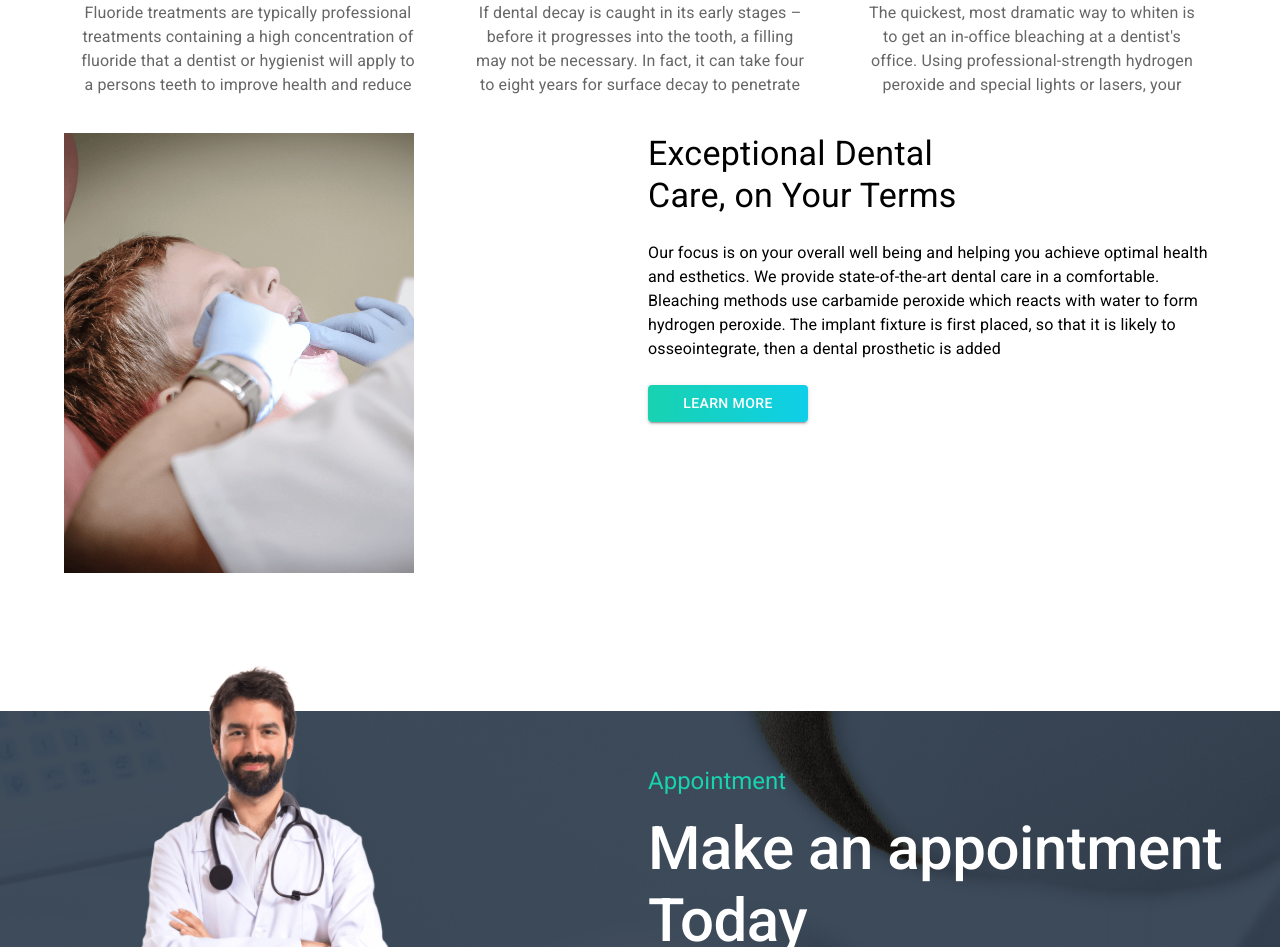
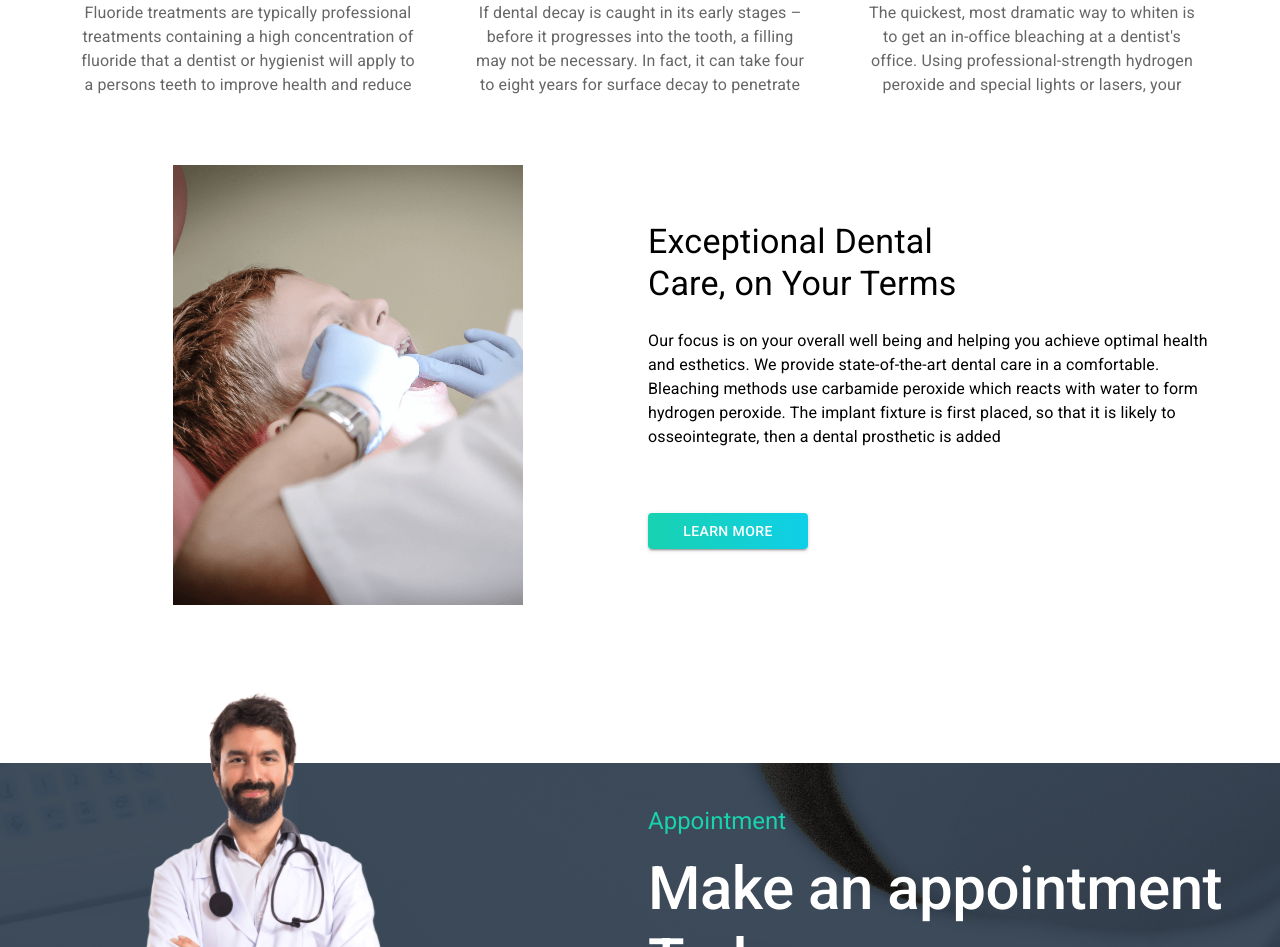
Before and after one commit to Jahid0178/Doctor-portal-client, a React (Create React App) app: page /home in a window 1280 px wide. Shown: the part 825-1772 px from the top of the page. Built offline with nearby package versions, Linux system fonts and the light colour scheme.

Commit message:
modify services and complete dental care

```diff
--- a/src/Pages/Home/AppointmentBanner/AppointmentBanner.js
+++ b/src/Pages/Home/AppointmentBanner/AppointmentBanner.js
@@ -20,7 +20,7 @@ const AppointmentBanner = () => {
       <Grid container spacing={2}>
         <Grid item xs={12} md={6}>
           <img
-            style={{ width: 500, marginTop: "-110px" }}
+            style={{ width: 500, marginTop: "-135px" }}
             src={doctor}
             alt=""
           />
--- a/src/Pages/Home/DentalCare/DentalCare.js
+++ b/src/Pages/Home/DentalCare/DentalCare.js
@@ -2,15 +2,23 @@ import React from "react";
 import Grid from "@mui/material/Grid";
 import { Button, Container, Typography } from "@mui/material";
 import treatment from "../../../images/treatment.png";
+import { Box } from "@mui/system";
+
+const alignment = {
+  display: "flex",
+  justifyContent: "center",
+  alignItems: "center",
+};
 
 const DentalCare = () => {
   return (
-    <Container sx={{ flexGrow: 1 }}>
+    <Container sx={{ flexGrow: 1, mt: 4, pb: 3 }}>
       <Grid container spacing={2}>
-        <Grid item xs={12} sm={12} md={6}>
+        <Grid item xs={12} sm={12} md={6} style={alignment}>
           <img style={{ width: 350 }} src={treatment} alt="" />
         </Grid>
-        <Grid item xs={12} sm={12} md={6}>
+        <Grid item xs={12} sm={12} md={6} style={alignment}>
+          <Box>
             <Typography variant="h4" sx={{ mb: 2 }}>
               Exceptional Dental <br /> Care, on Your Terms
             </Typography>
@@ -28,10 +36,12 @@ const DentalCare = () => {
                 width: 160,
                 background:
                   "linear-gradient(to right, rgba(24, 210, 176, 1), rgb(15, 207, 233, 1))",
+                mt: 5,
               }}
             >
               Learn More
             </Button>
+          </Box>
         </Grid>
       </Grid>
     </Container>
```
Lines whose indentation alone changed are shown as unchanged.
